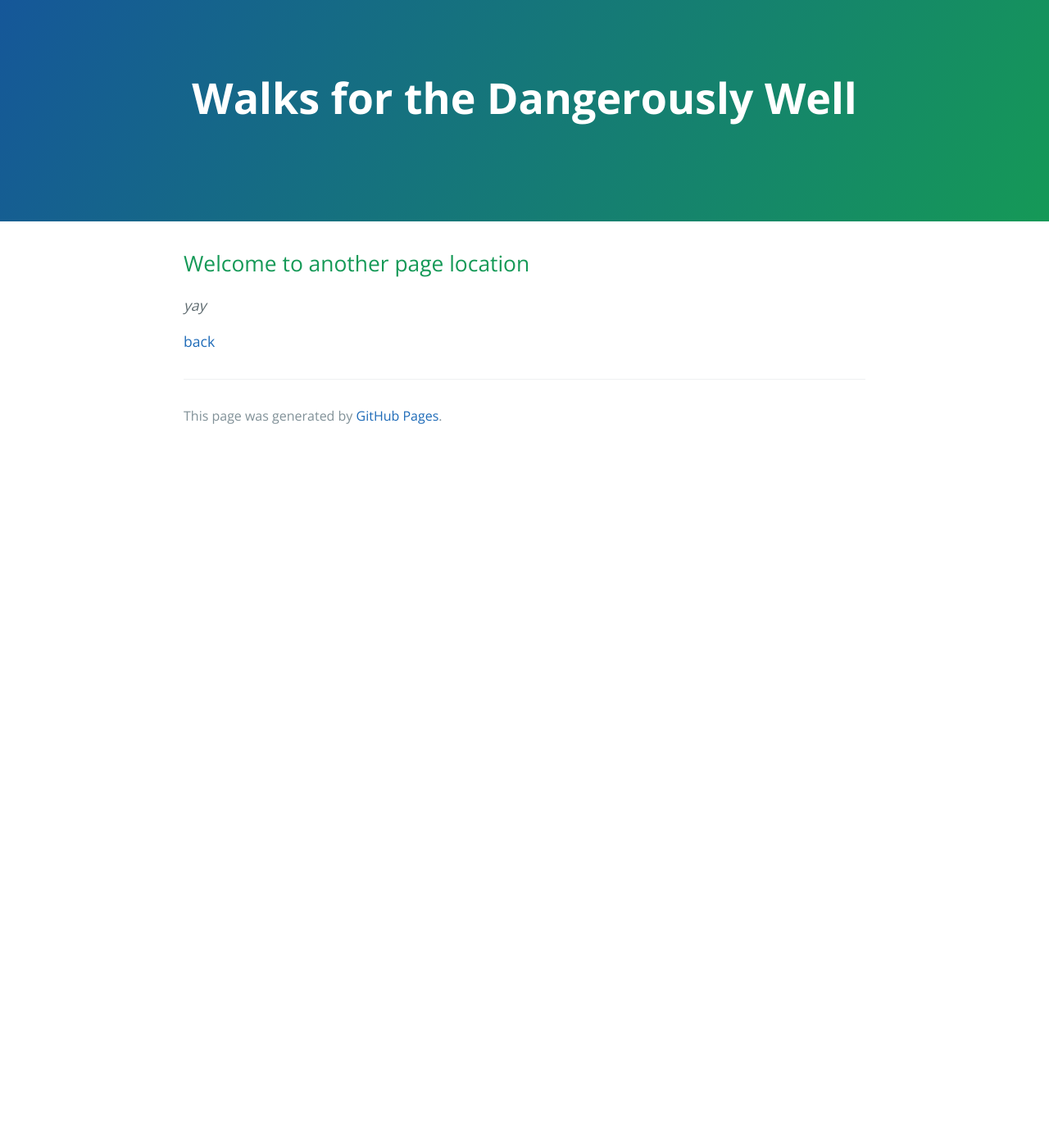
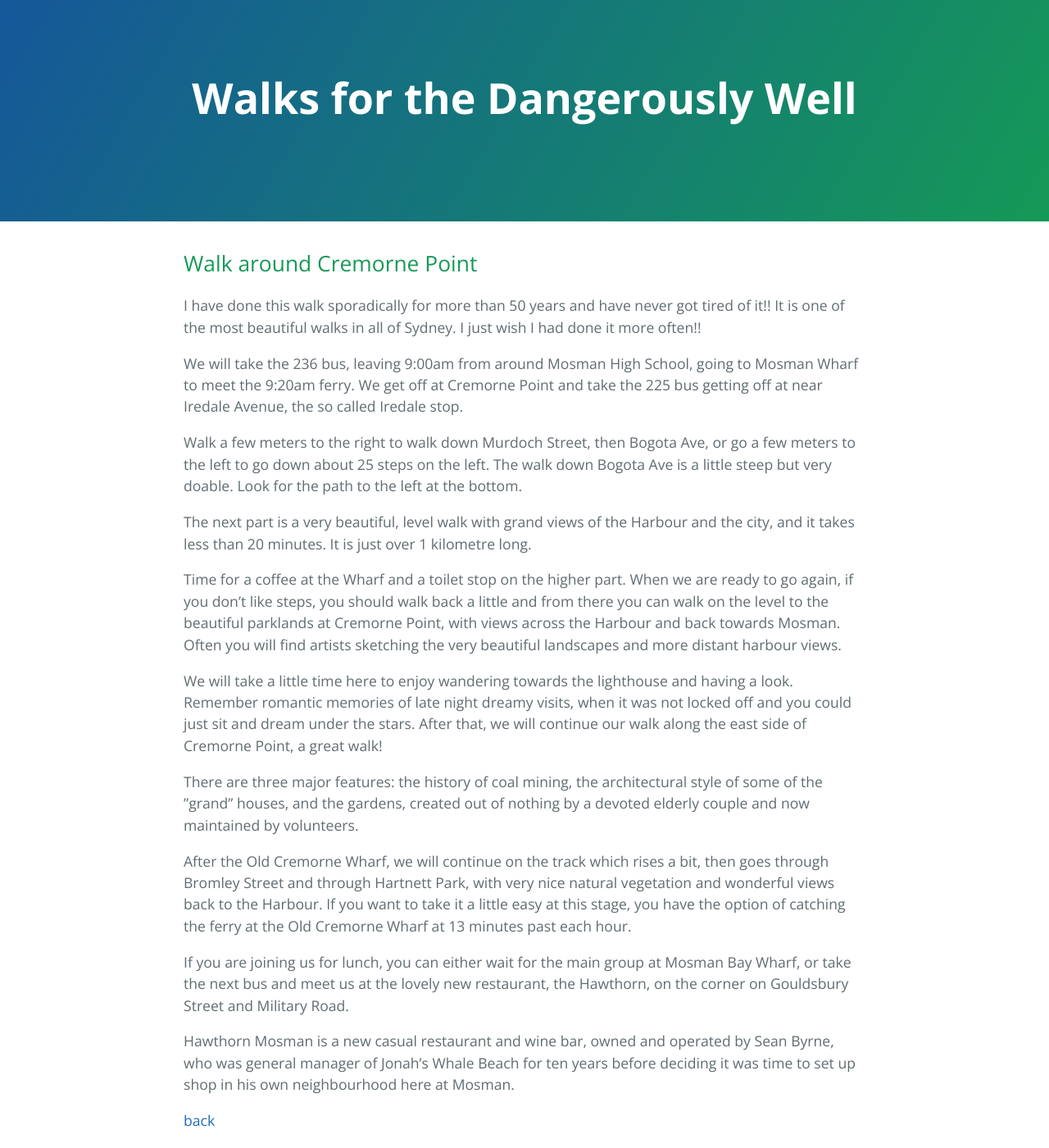
Before and after one commit to janet1405/janet1405.github.io, a Jekyll site: the page built from walks/walk_around_cremorne_point.md, in a window 1280 px wide and 1400 px high. Shown: the whole window at 82% size. Built offline with Jekyll 4.4.1, drawn with Linux system fonts in a browser that asks for light colours; the repository's description, which GitHub fills in, is left out; our own code applies the rules of GitHub Pages for plain Markdown files.

Commit message:
Update walk_around_cremorne_point.md

```diff
--- a/walks/walk_around_cremorne_point.md
+++ b/walks/walk_around_cremorne_point.md
@@ -2,8 +2,36 @@
 layout: default
 ---
 
-## Welcome to another page location
+## Walk around Cremorne Point
 
-_yay_
+I have done this walk sporadically for more than 50 years and have never got tired of it!! It is one of the most beautiful walks in all of Sydney. I just wish I had done it more often!!
+
+
+We will take the 236 bus, leaving 9:00am from around Mosman High School, going to Mosman Wharf to meet the 9:20am ferry. We get off at Cremorne Point and take the 225 bus getting off at near Iredale Avenue, the so called Iredale stop.
+
+
+Walk a few meters to the right to walk down Murdoch Street, then Bogota Ave, or go a few meters to the left to go down about 25 steps on the left. The walk down Bogota Ave is a little steep but very doable. Look for the path to the left at the bottom.
+
+
+The next part is a very beautiful, level walk with grand views of the Harbour and the city, and it takes less than 20 minutes. It is just over 1 kilometre long.
+
+
+Time for a coffee at the Wharf and a toilet stop on the higher part.  When we are ready to go again, if you don’t like steps, you should walk back a little and from there you can walk on the level to the beautiful parklands at Cremorne Point, with views across the Harbour and back towards Mosman. Often you will find artists sketching the very beautiful landscapes and more distant harbour views.
+
+
+We will take a little time here to enjoy wandering towards the lighthouse and having a look. Remember romantic memories of late night dreamy visits, when it was not locked off and you could just sit and dream under the stars. After that, we will continue our walk along the east side of Cremorne Point, a great walk!
+
+
+There are three major features: the history of coal mining, the architectural style of some of the ”grand” houses, and the gardens, created out of nothing by a devoted elderly couple and now maintained by volunteers.
+
+
+After the Old Cremorne Wharf, we will continue on the track which rises a bit, then goes through Bromley Street and through Hartnett Park, with very nice natural vegetation and wonderful views back to the Harbour. If you want to take it a little easy at this stage, you have the option of catching the ferry at the Old Cremorne Wharf at 13 minutes past each hour.
+
+
+If you are joining us for lunch, you can either wait for the main group at Mosman Bay Wharf, or take the next bus and meet us at the lovely new restaurant, the Hawthorn, on the corner on Gouldsbury Street and Military Road.
+
+
+Hawthorn Mosman is a new casual restaurant and wine bar, owned and operated by Sean Byrne, who was general manager of Jonah’s Whale Beach for ten years before deciding it was time to set up shop in his own neighbourhood here at Mosman.
+
 
 [back](./)
```
